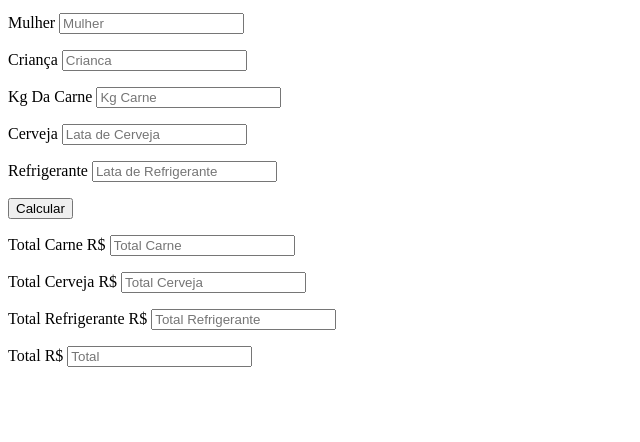
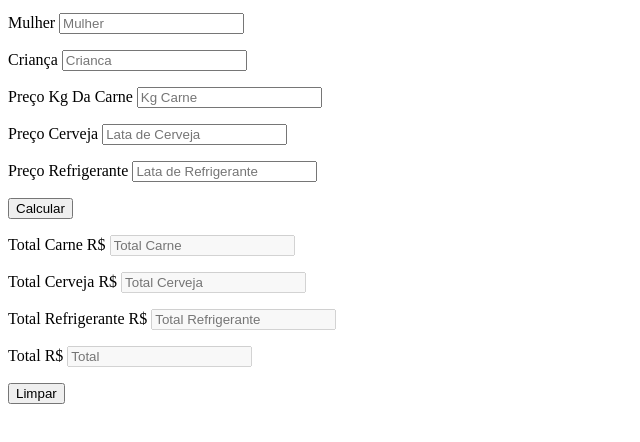
Before and after one commit to LeandroAugusto11/Logica, a plain HTML site: page Valor do Churras/index.html in a window 1280 px wide. Shown: the part 104-546 px from the top of the page, without its empty margins (0-640 px from the left). Drawn offline with Linux system fonts and the light colour scheme.

Commit message:
App Valor do Churras Pronto

```diff
--- a/Valor do Churras/index.html
+++ b/Valor do Churras/index.html
@@ -12,14 +12,15 @@
         Homem <input type="text" placeholder="Homen" name="txtHomen"></p>
        Mulher <input type="text" placeholder="Mulher" name="txtMulher"></p>
         Criança <input type="text" placeholder="Crianca" name="txtCriança"></p>
-        Kg Da Carne <input type="text" placeholder="Kg Carne" name="txtKgCarne"></p>
-        Cerveja <input type="text" placeholder="Lata de Cerveja" name="txtLatadeCerveja"></p>
-        Refrigerante <input type="text" placeholder="Lata de Refrigerante" name="txtLatadeRefrigerante"></p>
+       Preço Kg Da Carne <input type="text" placeholder="Kg Carne" name="txtKgCarne"></p>
+       Preço Cerveja <input type="text" placeholder="Lata de Cerveja" name="txtLatadeCerveja"></p>
+       Preço Refrigerante <input type="text" placeholder="Lata de Refrigerante" name="txtLatadeRefrigerante"></p>
         <p><input type="button" value="Calcular" onclick="CalcularPreco()"></p>
-        Total Carne R$ <input type="text" placeholder="Total Carne" name="txtTotalCarne"></p>
-        Total Cerveja R$ <input type="text" placeholder="Total Cerveja" name="txtTotalCerveja"></p>
-        Total Refrigerante R$ <input type="text" placeholder="Total Refrigerante" name="txtTotalRefrigerante"></p>
-       Total R$ <input type="text" placeholder="Total" name="txtResultado"></p>
+        Total Carne R$ <input type="text" placeholder="Total Carne" name="txtTotalCarne" disabled></p>
+        Total Cerveja R$ <input type="text" placeholder="Total Cerveja" name="txtTotalCerveja" disabled></p>
+        Total Refrigerante R$ <input type="text" placeholder="Total Refrigerante" name="txtTotalRefrigerante" disabled></p>
+       Total R$ <input type="text" placeholder="Total" name="txtResultado" disabled></p>
+       <input type="reset" value="Limpar">
     </form>
     <script src="Churrasco.js"></script>
 </body>
```
